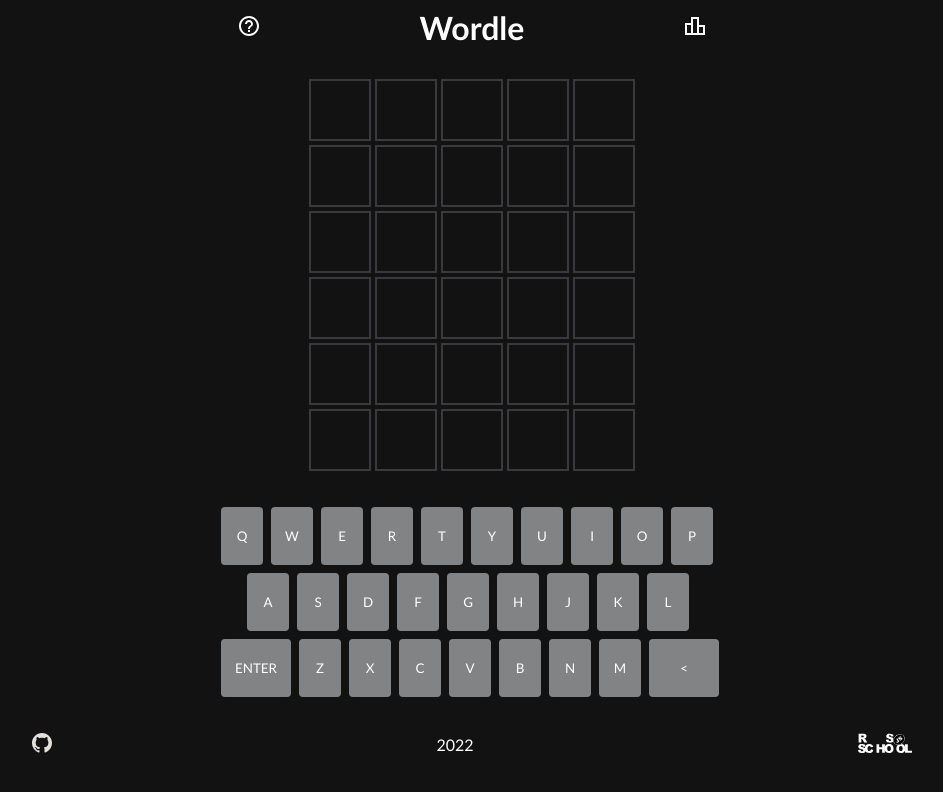
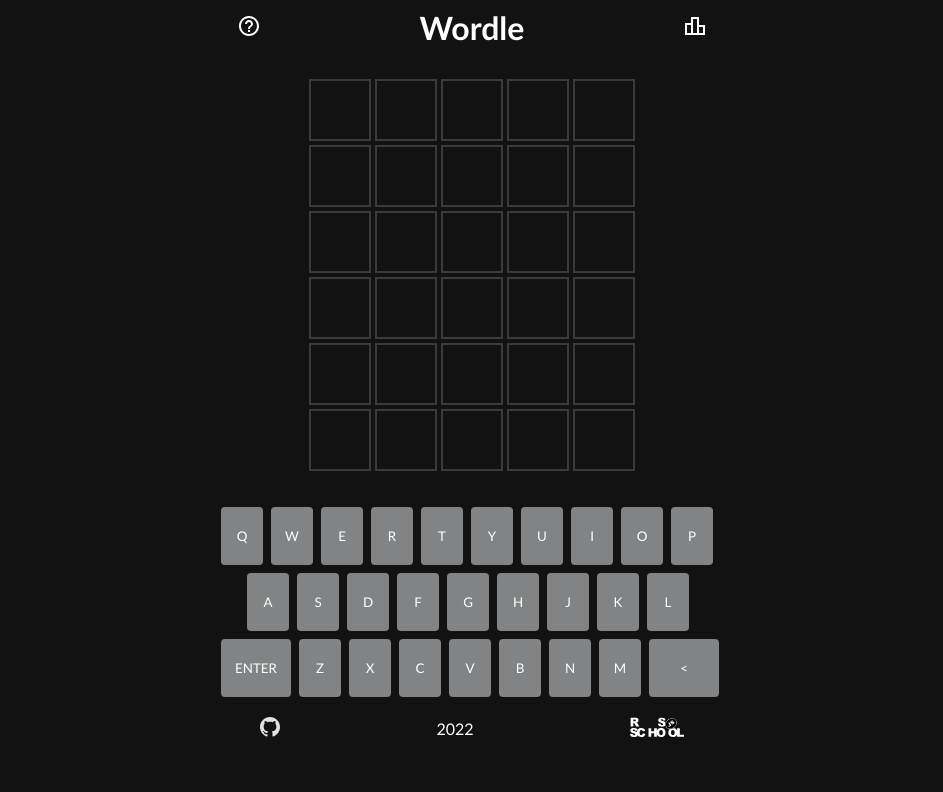
Before and after one commit to unpin/wordle, a plain HTML site: page index.html in a window 1280 px wide. Shown: the whole page, without its empty margins (168-1111 px from the left). Drawn offline with Linux system fonts and the light colour scheme.

Commit message:
feat: set max width for footer

```diff
--- a/style.css
+++ b/style.css
@@ -29,6 +29,8 @@
     display: flex;
     justify-content: space-around;
     align-items: center;
+    max-width: 580px;
+    margin: 1rem auto;
 }
 
 footer img {
```
